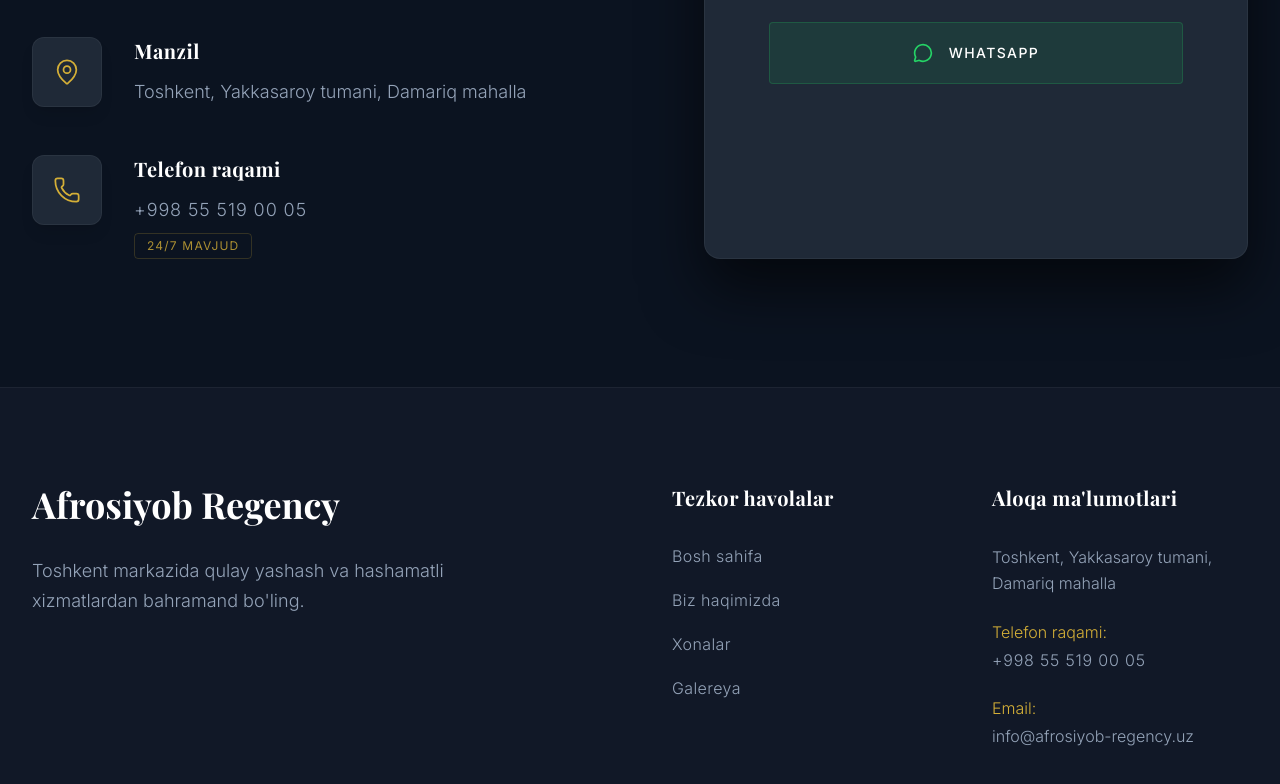
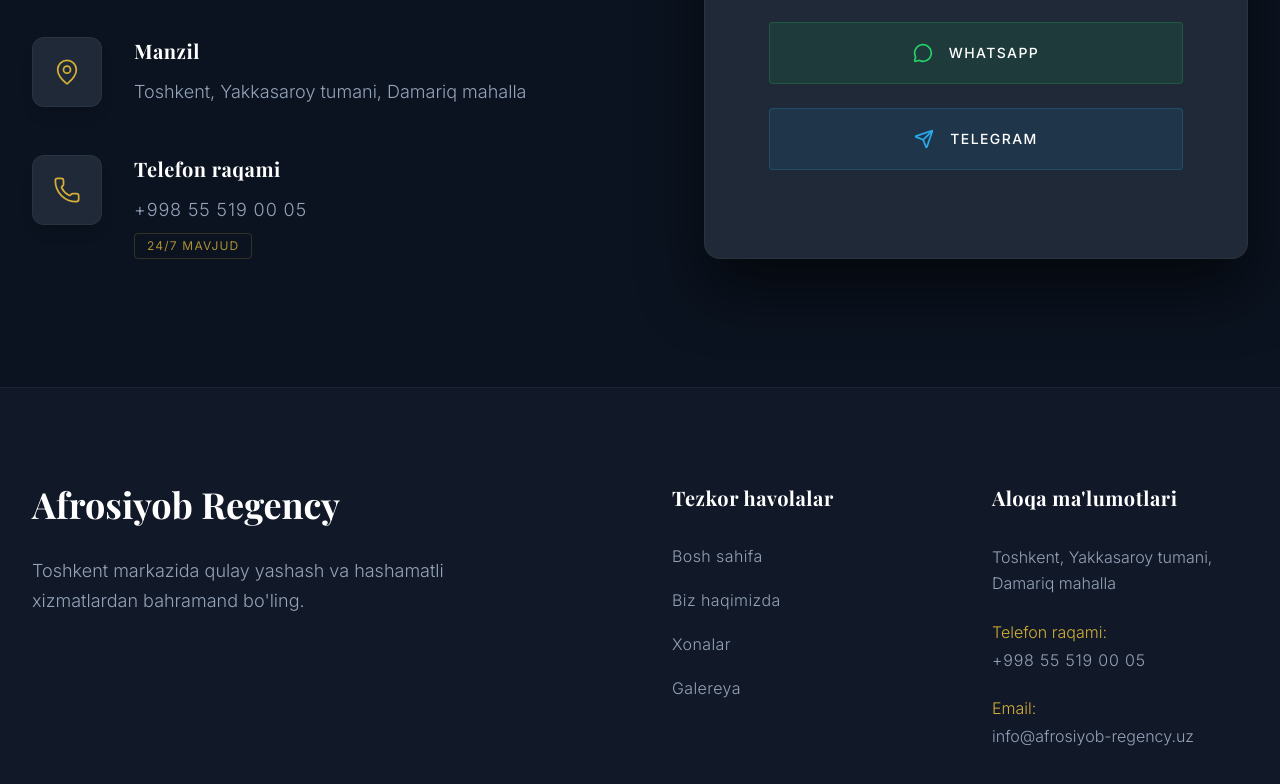
Before and after one commit to mirkomilablayev/afrosiyob-regency-hotel, a Next.js app: page / in a window 1280 px wide. Shown: the part 11196-11980 px from the top of the page. Built offline with nearby package versions, Linux system fonts and the light colour scheme; a web font is replaced by a local one.

Commit message:
Restore Telegram button in contact section

```diff
--- a/src/components/Contact.tsx
+++ b/src/components/Contact.tsx
@@ -1,6 +1,6 @@
 'use client';
 
-import { Phone, MapPin, MessageCircle } from 'lucide-react';
+import { Phone, MapPin, MessageCircle, Send } from 'lucide-react';
 import { useLanguage } from '@/context/LanguageContext';
 
 export default function Contact() {
@@ -81,6 +81,16 @@
                                     <MessageCircle className="w-5 h-5 mr-4 text-[#25D366] group-hover:scale-110 transition-transform" />
                                     {t.contact.whatsapp}
                                 </a>
+
+                                <a
+                                    href="https://t.me/mirkomil_ablayev"
+                                    target="_blank"
+                                    rel="noopener noreferrer"
+                                    className="flex font-medium tracking-widest uppercase text-sm items-center justify-center w-full py-5 px-6 bg-[#2AABEE]/10 border border-[#2AABEE]/20 hover:border-[#2AABEE] text-white rounded transition-all duration-300 hover:shadow-[0_0_20px_rgba(42,171,238,0.2)] group"
+                                >
+                                    <Send className="w-5 h-5 mr-4 text-[#2AABEE] group-hover:scale-110 transition-transform" />
+                                    {t.contact.telegram}
+                                </a>
                             </div>
                         </div>
 
```
